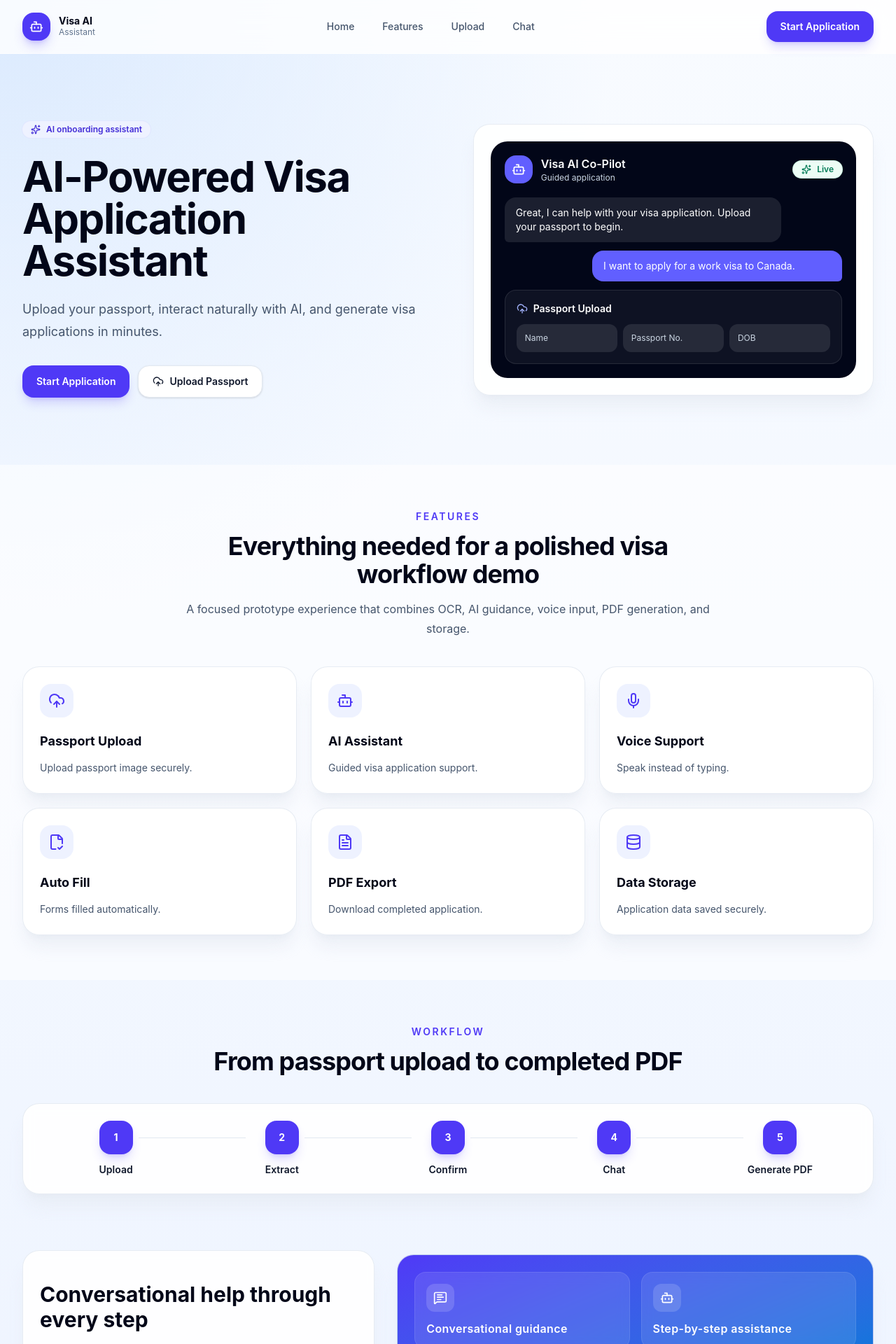
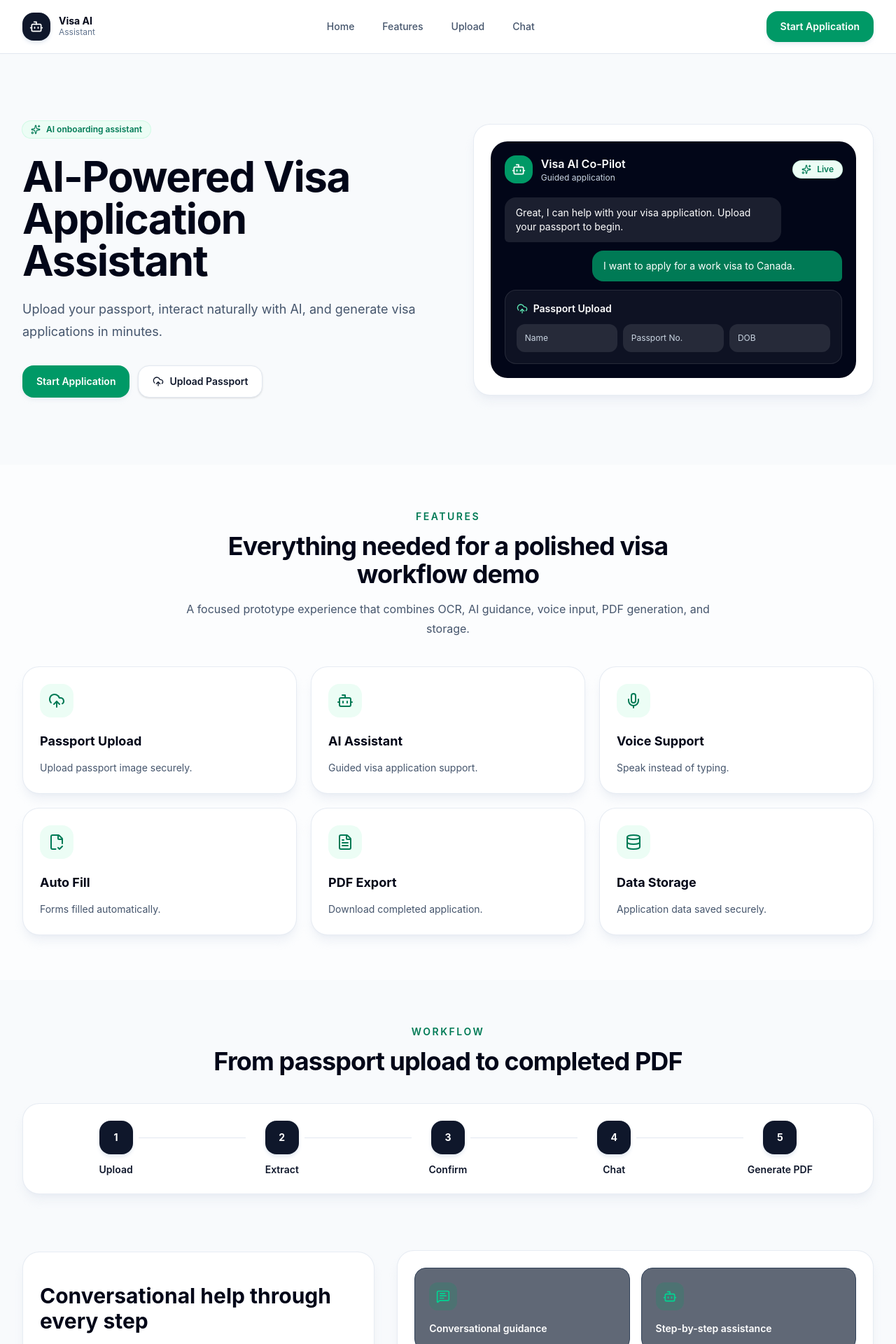
Before and after one commit to devR1shabh/VisaForm, a React (Vite) app in the folder client/: page / in a window 1280 px wide. Shown: the top 1920 px of the page at 70% size. Built offline with nearby package versions, Linux system fonts and the light colour scheme.

Commit message:
Added Github link in footer

```diff
--- a/client/src/components/ui.jsx
+++ b/client/src/components/ui.jsx
@@ -3,7 +3,6 @@ import { motion } from "framer-motion";
 import {
   Bot,
   CheckCircle2,
-  FileText,
   Menu,
   Sparkles,
   X,
@@ -20,12 +19,12 @@ export function Button({
 }) {
   const variants = {
     primary:
-      "bg-indigo-600 text-white shadow-lg shadow-indigo-600/20 hover:bg-indigo-700",
+      "bg-emerald-600 text-white shadow-md shadow-slate-200/70 hover:bg-emerald-700",
     secondary:
       "bg-white text-slate-900 border border-slate-200 shadow-sm hover:bg-slate-50",
     ghost: "text-slate-700 hover:bg-slate-100",
     success:
-      "bg-emerald-600 text-white shadow-lg shadow-emerald-600/20 hover:bg-emerald-700",
+      "bg-emerald-600 text-white shadow-md shadow-slate-200/70 hover:bg-emerald-700",
   };
 
   return (
@@ -46,7 +45,7 @@ export function Card({ children, className = "" }) {
   return (
     <div
       className={[
-        "rounded-3xl border border-slate-200/80 bg-white/90 p-6 shadow-xl shadow-slate-200/60 backdrop-blur",
+        "rounded-3xl border border-slate-200/80 bg-white p-6 shadow-lg shadow-slate-200/60",
         className,
       ].join(" ")}
     >
@@ -59,7 +58,7 @@ export function Input({ className = "", ...props }) {
   return (
     <input
       className={[
-        "w-full rounded-2xl border border-slate-200 bg-white px-4 py-3 text-sm text-slate-900 outline-none transition placeholder:text-slate-400 focus:border-indigo-300 focus:ring-4 focus:ring-indigo-100",
+        "w-full rounded-2xl border border-slate-200 bg-white px-4 py-3 text-sm text-slate-900 outline-none transition placeholder:text-slate-400 focus:border-emerald-600 focus:ring-4 focus:ring-emerald-100",
         className,
       ].join(" ")}
       {...props}
@@ -71,7 +70,7 @@ export function Select({ className = "", children, ...props }) {
   return (
     <select
       className={[
-        "w-full rounded-2xl border border-slate-200 bg-white px-4 py-3 text-sm text-slate-900 outline-none transition focus:border-indigo-300 focus:ring-4 focus:ring-indigo-100",
+        "w-full rounded-2xl border border-slate-200 bg-white px-4 py-3 text-sm text-slate-900 outline-none transition focus:border-emerald-600 focus:ring-4 focus:ring-emerald-100",
         className,
       ].join(" ")}
       {...props}
@@ -94,7 +93,7 @@ export function Section({ eyebrow, title, description, children, className = "",
             className="mx-auto mb-10 max-w-3xl text-center"
           >
             {eyebrow && (
-              <p className="mb-3 text-sm font-semibold uppercase tracking-[0.18em] text-indigo-600">
+              <p className="mb-3 text-sm font-semibold uppercase tracking-[0.18em] text-emerald-700">
                 {eyebrow}
               </p>
             )}
@@ -116,9 +115,8 @@ export function Section({ eyebrow, title, description, children, className = "",
   );
 }
 
-export function StatusBadge({ children, tone = "indigo", icon: Icon = Sparkles }) {
+export function StatusBadge({ children, tone = "emerald", icon: Icon = Sparkles }) {
   const tones = {
-    indigo: "bg-indigo-50 text-indigo-700 ring-indigo-100",
     emerald: "bg-emerald-50 text-emerald-700 ring-emerald-100",
     amber: "bg-amber-50 text-amber-700 ring-amber-100",
     slate: "bg-slate-100 text-slate-700 ring-slate-200",
@@ -128,7 +126,7 @@ export function StatusBadge({ children, tone = "indigo", icon: Icon = Sparkles }
     <span
       className={[
         "inline-flex items-center gap-2 rounded-full px-3 py-1 text-xs font-semibold ring-1",
-        tones[tone],
+        tones[tone] || tones.emerald,
       ].join(" ")}
     >
       <Icon className="h-3.5 w-3.5" />
@@ -139,11 +137,11 @@ export function StatusBadge({ children, tone = "indigo", icon: Icon = Sparkles }
 
 export function LoadingState({ title = "Processing...", description }) {
   return (
-    <div className="flex items-center gap-3 rounded-2xl border border-indigo-100 bg-indigo-50 px-4 py-3 text-indigo-800">
-      <div className="h-5 w-5 animate-spin rounded-full border-2 border-indigo-200 border-t-indigo-600" />
+    <div className="flex items-center gap-3 rounded-2xl border border-emerald-100 bg-emerald-50 px-4 py-3 text-emerald-800">
+      <div className="h-5 w-5 animate-spin rounded-full border-2 border-emerald-200 border-t-emerald-600" />
       <div>
         <p className="text-sm font-semibold">{title}</p>
-        {description && <p className="text-xs text-indigo-700">{description}</p>}
+        {description && <p className="text-xs text-emerald-700">{description}</p>}
       </div>
     </div>
   );
@@ -162,7 +160,7 @@ export function ChatBubble({ sender, children, timestamp }) {
         className={[
           "max-w-[86%] rounded-3xl px-4 py-3 text-sm shadow-sm sm:max-w-[72%]",
           isUser
-            ? "rounded-br-md bg-indigo-600 text-white"
+            ? "rounded-br-md bg-emerald-700 text-white"
             : "rounded-bl-md border border-slate-200 bg-white text-slate-900",
         ].join(" ")}
       >
@@ -171,7 +169,7 @@ export function ChatBubble({ sender, children, timestamp }) {
           <div
             className={[
               "mt-2 text-[10px]",
-              isUser ? "text-indigo-100" : "text-slate-400",
+              isUser ? "text-emerald-50" : "text-slate-400",
             ].join(" ")}
           >
             {timestamp}
@@ -184,7 +182,7 @@ export function ChatBubble({ sender, children, timestamp }) {
 
 export function AppShell({ children, showFooter = true }) {
   return (
-    <div className="min-h-screen bg-[radial-gradient(circle_at_top_left,_#dbeafe,_transparent_34%),linear-gradient(180deg,_#f8fbff_0%,_#eef4ff_100%)] text-slate-950">
+    <div className="min-h-screen bg-slate-50 text-slate-950">
       <Navbar />
       {children}
       {showFooter && <Footer />}
@@ -202,10 +200,10 @@ export function Navbar() {
   ];
 
   return (
-    <header className="sticky top-0 z-40 border-b border-white/70 bg-white/80 backdrop-blur-xl">
+    <header className="sticky top-0 z-40 border-b border-slate-200 bg-white">
       <nav className="mx-auto flex max-w-7xl items-center justify-between px-4 py-4 sm:px-6 lg:px-8">
         <Link to="/" className="flex items-center gap-3">
-          <div className="flex h-10 w-10 items-center justify-center rounded-2xl bg-indigo-600 text-white shadow-lg shadow-indigo-600/25">
+          <div className="flex h-10 w-10 items-center justify-center rounded-2xl bg-slate-900 text-white shadow-md shadow-slate-200">
             <Bot className="h-5 w-5" />
           </div>
           <div>
@@ -271,9 +269,9 @@ export function Footer() {
       <div className="mx-auto flex max-w-7xl flex-col gap-4 text-sm text-slate-500 sm:flex-row sm:items-center sm:justify-between">
 
         <div className="flex gap-4">
-          <a href="#" className="hover:text-indigo-600">GitHub</a>
-          <a href="#" className="hover:text-indigo-600">Demo</a>
-          <Link to="/chat" className="hover:text-indigo-600">Start</Link>
+          <a href="https://github.com/devR1shabh/VisaForm" className="hover:text-emerald-700">GitHub</a>
+          <a href="https://visa-form-mu.vercel.app/" className="hover:text-emerald-700">Demo</a>
+          <Link to="/chat" className="hover:text-emerald-700">Start</Link>
         </div>
       </div>
     </footer>
--- a/client/src/pages/Home.jsx
+++ b/client/src/pages/Home.jsx
@@ -7,7 +7,6 @@ import {
   FileText,
   MessageSquareText,
   Mic,
-  ScanText,
 
   UploadCloud,
 
@@ -93,7 +92,7 @@ function Home() {
                 <div className="rounded-3xl bg-slate-950 p-5 text-white">
                   <div className="mb-5 flex items-center justify-between">
                     <div className="flex items-center gap-3">
-                      <div className="flex h-10 w-10 items-center justify-center rounded-2xl bg-indigo-500">
+                      <div className="flex h-10 w-10 items-center justify-center rounded-2xl bg-emerald-600">
                         <Bot className="h-5 w-5" />
                       </div>
                       <div>
@@ -108,12 +107,12 @@ function Home() {
                     <div className="max-w-[82%] rounded-2xl rounded-bl-md bg-white/10 px-4 py-3 text-sm">
                       Great, I can help with your visa application. Upload your passport to begin.
                     </div>
-                    <div className="ml-auto max-w-[74%] rounded-2xl rounded-br-md bg-indigo-500 px-4 py-3 text-sm">
+                    <div className="ml-auto max-w-[74%] rounded-2xl rounded-br-md bg-emerald-700 px-4 py-3 text-sm">
                       I want to apply for a work visa to Canada.
                     </div>
                     <div className="rounded-2xl border border-white/10 bg-white/5 p-4">
                       <div className="mb-3 flex items-center gap-2 text-sm font-semibold">
-                        <UploadCloud className="h-4 w-4 text-indigo-300" />
+                        <UploadCloud className="h-4 w-4 text-emerald-300" />
                         Passport Upload
                       </div>
                       <div className="grid grid-cols-3 gap-2 text-xs text-slate-300">
@@ -146,8 +145,8 @@ function Home() {
                   {...fadeUp}
                   transition={{ ...fadeUp.transition, delay: index * 0.04 }}
                 >
-                  <Card className="h-full transition hover:-translate-y-1 hover:shadow-2xl hover:shadow-indigo-100">
-                    <div className="mb-5 flex h-12 w-12 items-center justify-center rounded-2xl bg-indigo-50 text-indigo-600">
+                  <Card className="h-full transition hover:-translate-y-1 hover:shadow-xl hover:shadow-slate-200/80">
+                    <div className="mb-5 flex h-12 w-12 items-center justify-center rounded-2xl bg-emerald-50 text-emerald-700">
                       <Icon className="h-6 w-6" />
                     </div>
                     <h3 className="text-lg font-bold text-slate-950">{feature.title}</h3>
@@ -169,7 +168,7 @@ function Home() {
             <div className="grid gap-5 md:grid-cols-5">
               {workflow.map((step, index) => (
                 <div key={step} className="relative text-center">
-                  <div className="mx-auto flex h-12 w-12 items-center justify-center rounded-2xl bg-indigo-600 text-sm font-bold text-white shadow-lg shadow-indigo-600/20">
+                  <div className="mx-auto flex h-12 w-12 items-center justify-center rounded-2xl bg-slate-900 text-sm font-bold text-white shadow-md shadow-slate-200">
                     {index + 1}
                   </div>
                   <p className="mt-3 text-sm font-semibold text-slate-900">{step}</p>
@@ -196,7 +195,8 @@ function Home() {
                 Open Assistant
               </Button>
             </Card>
-            <Card className="bg-gradient-to-br from-indigo-600 to-sky-600 text-white">
+
+            <Card className="bg-slate-900 text-white p-6">
   <div className="grid gap-4 sm:grid-cols-2">
     {[
       {
@@ -221,13 +221,13 @@ function Home() {
       return (
         <div
           key={item.title}
-          className="rounded-2xl border border-white/10 bg-white/10 p-4 backdrop-blur-sm transition hover:bg-white/15"
+          className="rounded-2xl border border-slate-700 bg-slate-800/70 p-5 transition hover:bg-slate-800"
         >
-          <div className="mb-3 flex h-10 w-10 items-center justify-center rounded-xl bg-white/15">
-            <Icon className="h-5 w-5 text-white" />
+          <div className="mb-4 flex h-10 w-10 items-center justify-center rounded-xl bg-emerald-600/20">
+            <Icon className="h-5 w-5 text-emerald-400" />
           </div>
 
-          <p className="font-semibold tracking-wide">
+          <p className="text-sm font-semibold text-white">
             {item.title}
           </p>
         </div>
@@ -235,6 +235,7 @@ function Home() {
     })}
   </div>
 </Card>
+
           </div>
         </Section>
       </main>
--- a/client/src/pages/ReviewPage.jsx
+++ b/client/src/pages/ReviewPage.jsx
@@ -198,9 +198,9 @@ function ReviewPage() {
             />
           </div>
 
-          <Card className="mt-6 flex flex-col gap-4 bg-gradient-to-r from-indigo-600 to-sky-600 text-white sm:flex-row sm:items-center sm:justify-between">
+          <Card className="mt-6 flex flex-col gap-4 bg-slate-900 text-white sm:flex-row sm:items-center sm:justify-between">
             <div>
-              <div className="flex items-center gap-2 text-sm font-semibold text-indigo-100">
+              <div className="flex items-center gap-2 text-sm font-semibold text-emerald-200">
                 <Sparkles className="h-4 w-4" />
                 Final step
               </div>
```
Also changed, not shown: client/src/pages/ApplicantForm.jsx (+7 -7 lines), client/src/pages/ChatPage.jsx (+9 -9 lines), client/src/pages/UploadPassport.jsx (+4 -4 lines).
